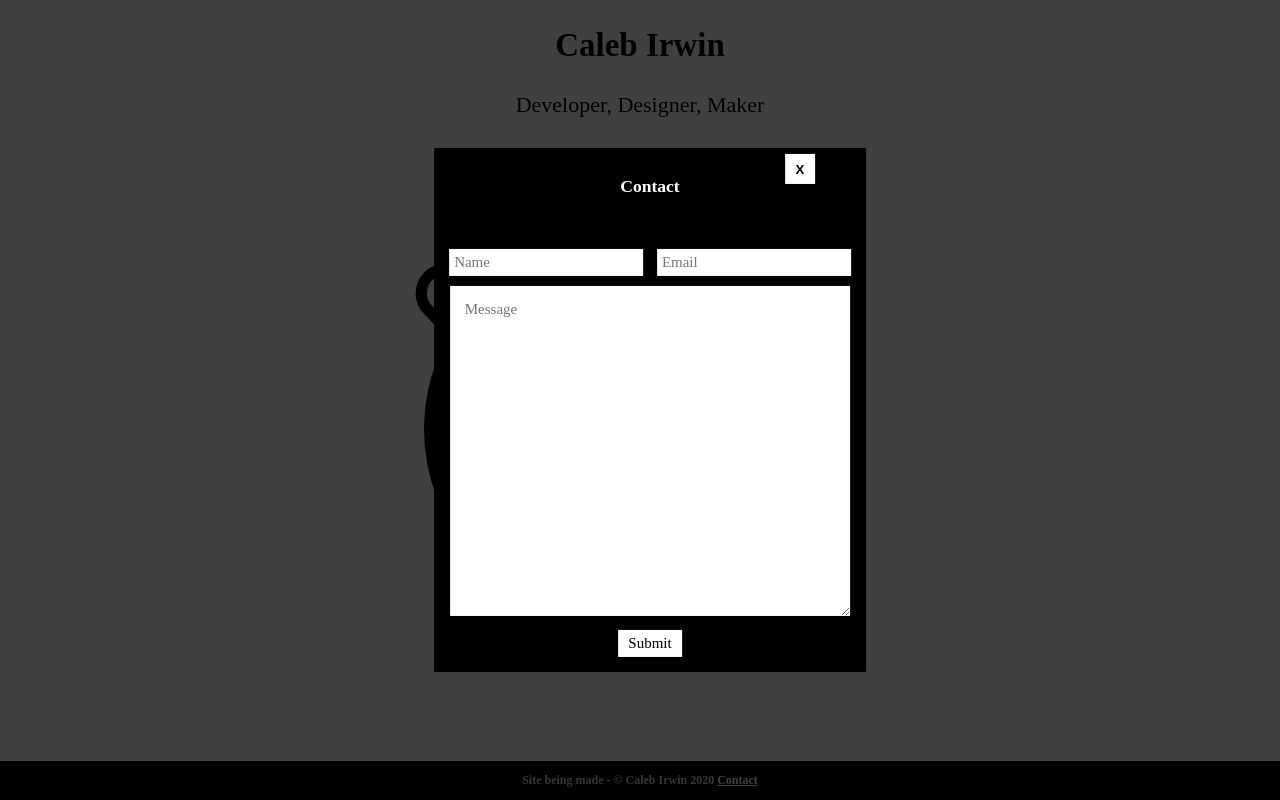
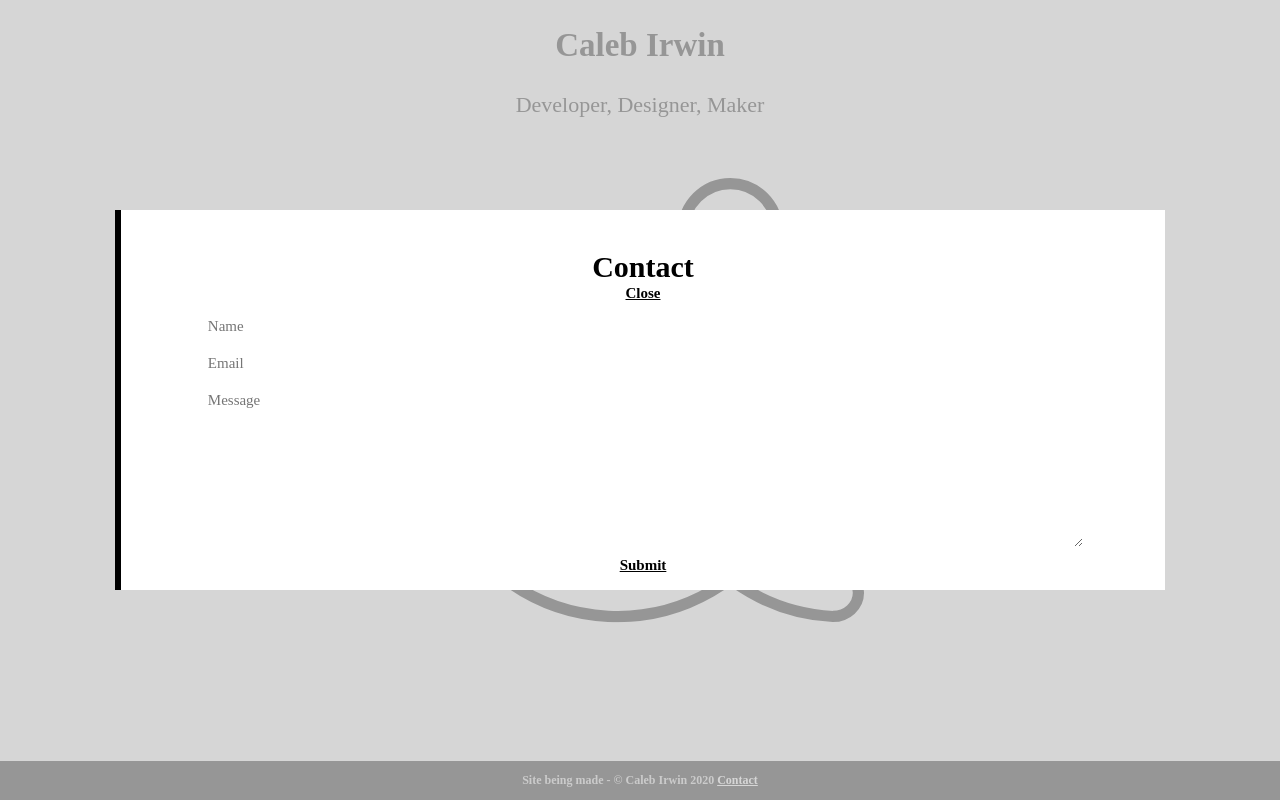
Before and after one commit to Caleb-Irwin/calebirwin.ca, a plain HTML site: page index.html in a window 1280 px wide. Both pictures are taken after a click on the link "Contact". Drawn offline with nearby package versions, Linux system fonts and the light colour scheme; a web font is replaced by a local one.

Commit message:
Improved Form

```diff
--- a/index.html
+++ b/index.html
@@ -72,53 +72,54 @@
         left: 0px;
         width: 100%;
         height: 100%;
-        background: rgba(0, 0, 0, 0.75);
+        background: rgba(200, 200, 200, 0.75);
       }
-      #contactForm {
+      #contact-form {
         position: absolute;
+        width: 80%;
         top: 50%;
         left: 50%;
         transform: translate(-50%, -50%);
-        background-color: #000000;
+        background-color: white;
+        border-left: black;
+        border-left-width: 6px;
+        border-left-style: solid;
         display: inline-block;
         padding: 10px;
-        font-size: 15px;
+        font-size: 16px;
         color: white;
         text-align: center;
-        margin: 10px;
       }
-      #exitButton {
+      .b0 {
         border: none;
         background-color: white;
-        height: 30px;
-        width: 30px;
-        position: relative;
-        top: -60px;
-        left: 150px;
+        text-decoration: underline;
+        padding-top: none;
+        margin-bottom: 5px;
+        cursor: pointer;
+        font-size: 15px;
+        font-family: "Oxygen Mono";
+        font-weight: bolder;
       }
-      #exitButton:hover {
-        background-color: lightgray;
+      .b0:hover {
+        border: black;
+        border-left-width: 3px;
+        border-left-style: solid;
+        border-right-width: 3px;
+        border-right-style: solid;
+        text-decoration: none;
       }
-      .input-box {
+      .b0:active {
+        border-color: rgb(40, 40, 40);
+        color: rgb(40, 40, 40);
+      }
+      .inputBox {
+        border: none;
+        width: 85%;
+        font-family: "Oxygen Mono";
+        font-size: 15px;
+        margin: 5px;
         padding: 5px;
-        border: none;
-        font-family: "Oxygen Mono";
-        margin: 5px;
-        font-size: 15px;
-      }
-      #submit-button {
-        padding: 5px;
-        border: none;
-        font-family: "Oxygen Mono";
-        margin: 5px;
-        background-color: white;
-        color: black;
-      }
-      button:hover {
-        background-color: lightgray;
-      }
-      input:disabled {
-        background-color: darkgray;
       }
     </style>
   </head>
@@ -179,48 +180,45 @@
           id="contact-form-back"
           v-if="showContactForm"
         >
-          <form id="contactForm" name="contact" netlify>
-            <h1>Contact</h1>
-            <button id="exitButton" @click="showContactForm = false">
-              <b>X</b>
+          <form id="contact-form" name="contact" netlify>
+            <h1 style="color: black; font-size: 30px; margin-bottom: 0px">
+              Contact
+            </h1>
+            <button
+              id="exit-button"
+              class="b0"
+              @click="showContactForm = false"
+            >
+              <b>Close</b>
             </button>
             <br />
             <input
               name="name"
-              class="input-box"
+              class="inputBox"
               type="text"
               placeholder="Name"
             />
+            <br />
             <input
               name="email"
-              class="input-box"
               type="email"
+              class="inputBox"
               placeholder="Email"
             />
             <br />
             <textarea
               name="message"
-              style="width: 90%; padding: 15px; height: 300px"
-              class="input-box"
+              class="inputBox"
               placeholder="Message"
+              style="height: 150px"
             ></textarea>
             <br />
             <input
+              class="b0"
               v-bind:disabled="!readyToSubmit"
               type="submit"
               value="Submit"
-              style="
-                padding: 5px;
-                border: none;
-                font-family: 'Oxygen Mono';
-                margin: 5px;
-                background-color: white;
-                color: black;
-                padding-left: 10px;
-                padding-right: 10px;
-              "
               width="200px"
-              class="input-box"
             />
           </form>
         </div>
```
